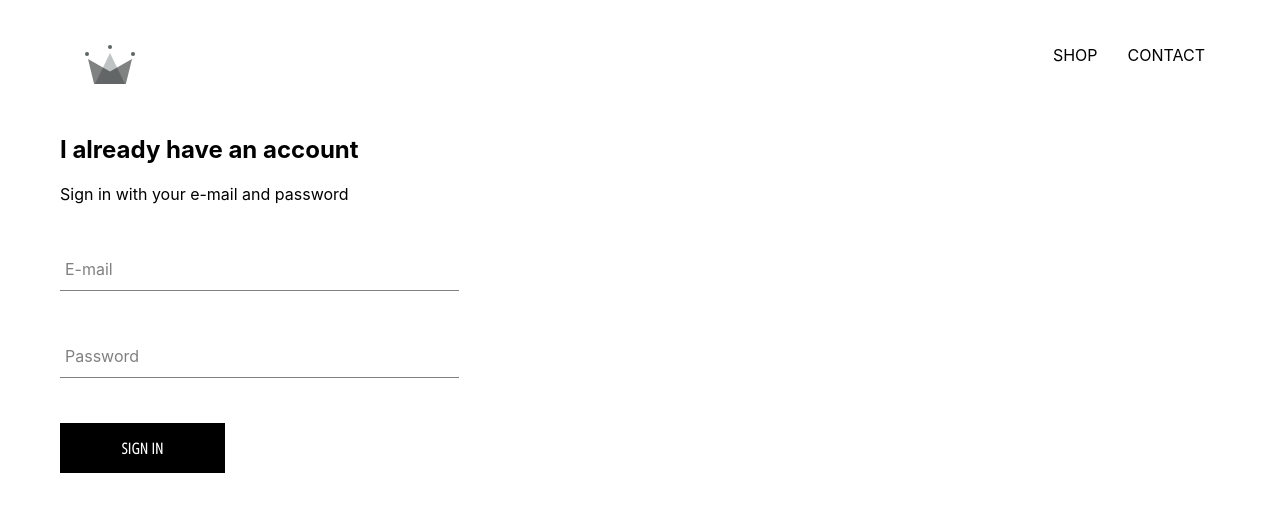
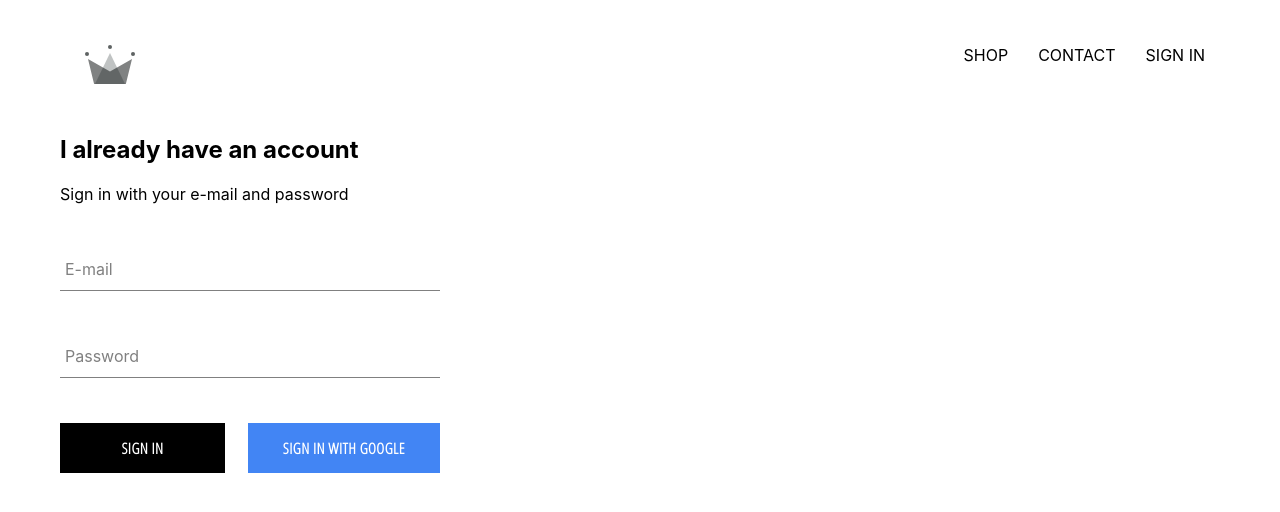
Before and after one commit to Malivuca/clothing-shop-website, a React (Create React App) app: page /signin in a window 1280 px wide. Shown: the top 512 px of the page. Built offline with nearby package versions, Linux system fonts and the light colour scheme; no server answers.

Commit message:
Added firebase to the application, and implemented sign-in features with Google's firebase auth

```diff
--- a/package.json
+++ b/package.json
@@ -6,6 +6,7 @@
     "@testing-library/jest-dom": "^4.2.4",
     "@testing-library/react": "^9.4.0",
     "@testing-library/user-event": "^7.2.1",
+    "firebase": "^7.6.1",
     "node-sass": "^4.13.0",
     "react": "^16.12.0",
     "react-dom": "^16.12.0",
--- a/src/App.css
+++ b/src/App.css
@@ -6,3 +6,7 @@
 	text-decoration: none;
 	color: black;
 }
+
+* {
+	box-sizing: border-box;
+}
--- a/src/App.js
+++ b/src/App.js
@@ -12,6 +12,8 @@
 
 import SignInAndSignUpPage from './pages/signIn-and-signUp/signIn-and-signUp.component.jsx';
 
+import { auth } from './firebase/firebase.utils.js';
+
 /*const HatsPage = () => (
   <div>
     <h1> Hats Page </h1>
@@ -19,17 +21,41 @@
 );
 */
 
-function App() {
+class App extends React.Component {
+  constructor() {
+    super();
+
+    this.state = {
+      currentUser: null
+    };
+  }
+
+  unsubscribeFromAuth = null;
+
+  componentDidMount() {
+    this.unsubscribeFromAuth = auth.onAuthStateChanged(user => {
+      this.setState({ currentUser: user });
+
+      console.log(user);
+    })
+  }
+
+  componentWillUnmount() {
+    this.unsubscribeFromAuth();
+  }
+
+  render() {
     return (
       <div>
-      <Header />
+        <Header currentUser={this.state.currentUser} />
         <Switch>
           <Route exact={true} path='/' component={HomePage} />
           <Route path='/shop' component={shopPage} />
           <Route path='/signin' component={SignInAndSignUpPage} />
         </Switch>
       </div>
-  );
+    )
+  };
 }
 
 export default App;
--- a/src/components/custom-button/custom-button.component.jsx
+++ b/src/components/custom-button/custom-button.component.jsx
@@ -2,8 +2,8 @@
 
 import './custom-button.styles.scss';
 
-const CustomButton = ({ children, ...otherProps }) => (
-	<button className="custom-button" {...otherProps} >
+const CustomButton = ({ children, isGoogleSignIn, ...otherProps }) => (
+	<button className={`${isGoogleSignIn ? 'google-sign-in' : ''} custom-button`} {...otherProps} >
 		{children}
 	</button>
 );
--- a/src/components/custom-button/custom-button.styles.scss
+++ b/src/components/custom-button/custom-button.styles.scss
@@ -19,4 +19,14 @@
     color: black;
     border: 1px solid black;
   }
+
+  &.google-sign-in {
+    background-color: #4285f4;
+    color: white;
+
+    &:hover {
+      background-color: #357ae8;
+      border: none;
+    }
+  }
 }
--- a/src/components/header/header.component.jsx
+++ b/src/components/header/header.component.jsx
@@ -4,12 +4,14 @@
 
 import { ReactComponent as Logo } from '../../assets/crown.svg';
 
+import { auth } from '../../firebase/firebase.utils.js';
+
 import './header.styles.scss';
 
-const Header = () => (
+const Header = ({ currentUser }) => (
 	<div className="header">
 		<Link className="logo-container" to="/">
-			<Logo classname="logo" />
+			<Logo className="logo" />
 		</Link>
 		<div className="options">
 			<Link className="option" to="/shop">
@@ -18,6 +20,11 @@
 			<Link className="option" to="/shop">
 				CONTACT
 			</Link>
+			{currentUser ?
+				<div className="option" onClick={() => auth.signOut()}> SIGN OUT </div>
+				:
+				<Link className="option" to="/signin"> SIGN IN </Link>
+			}
 		</div>
 
 	</div>
--- a/src/components/header/header.styles.scss
+++ b/src/components/header/header.styles.scss
@@ -20,6 +20,7 @@
 
     .option {
       padding: 10px 15px;
+      cursor: pointer;
     }
   }
 }
--- a/src/components/sign-in/sign-in.component.jsx
+++ b/src/components/sign-in/sign-in.component.jsx
@@ -3,6 +3,8 @@
 import FormInput from '../form-input/form-input.component.jsx';
 
 import CustomButton from '../custom-button/custom-button.component.jsx';
+
+import { signInWithGoogle } from '../../firebase/firebase.utils.js';
 
 import './sign-in.styles.scss';
 
@@ -50,7 +52,10 @@
 						value={this.state.password}
 						handleChange={this.handleChange}
 						required />
-					<CustomButton type="submit"> Sign in </CustomButton>
+					<div className="buttons">
+						<CustomButton type="submit"> Sign in </CustomButton>
+						<CustomButton onClick={signInWithGoogle} isGoogleSignIn> Sign in with Google </CustomButton>
+					</div>
 				</form>
 			</div>
 		);
--- a/src/components/sign-in/sign-in.styles.scss
+++ b/src/components/sign-in/sign-in.styles.scss
@@ -1,9 +1,14 @@
 .sign-in {
-	width: 30vw;
+	width: 380px;
 	display: flex;
 	flex-direction: column;
 
 	.title {
 		margin: 20px 0;
 	}
+
+	.buttons {
+		display: flex;
+		justify-content: space-between;
+	}
 }
--- /dev/null
+++ b/src/firebase/firebase.utils.js
@@ -0,0 +1,30 @@
+import firebase from 'firebase/app';
+
+import 'firebase/firestore';
+
+import 'firebase/auth';
+
+const config = {
+    apiKey: "AIzaSyAPryOo5xd4iiCiiMnhYdHEfBgdjhjJPCE",
+    authDomain: "crown-clothing-64fd8.firebaseapp.com",
+    databaseURL: "https://crown-clothing-64fd8.firebaseio.com",
+    projectId: "crown-clothing-64fd8",
+    storageBucket: "crown-clothing-64fd8.appspot.com",
+    messagingSenderId: "1051567579158",
+    appId: "1:1051567579158:web:b24616ce1266a5cd265537",
+    measurementId: "G-5KGWXLJLE3"
+};
+
+firebase.initializeApp(config);
+
+export const auth = firebase.auth();
+
+export const firestore = firebase.firestore();
+
+const provider = new firebase.auth.GoogleAuthProvider();
+
+provider.setCustomParameters({ prompt: 'select_account' }); // Google pop-up for sign-in
+
+export const signInWithGoogle = () => auth.signInWithPopup(provider);
+
+export default firebase;
--- a/src/index.js
+++ b/src/index.js
@@ -2,7 +2,7 @@
 import ReactDOM from 'react-dom';
 import { BrowserRouter } from 'react-router-dom';
 import './index.css';
-import App from './App';
+import App from './App.js';
 
 ReactDOM.render(
 	<BrowserRouter>
```
Also changed, not shown: 1 other file (tests, documents, lock files or other folders). Lines whose indentation alone changed are shown as unchanged.
